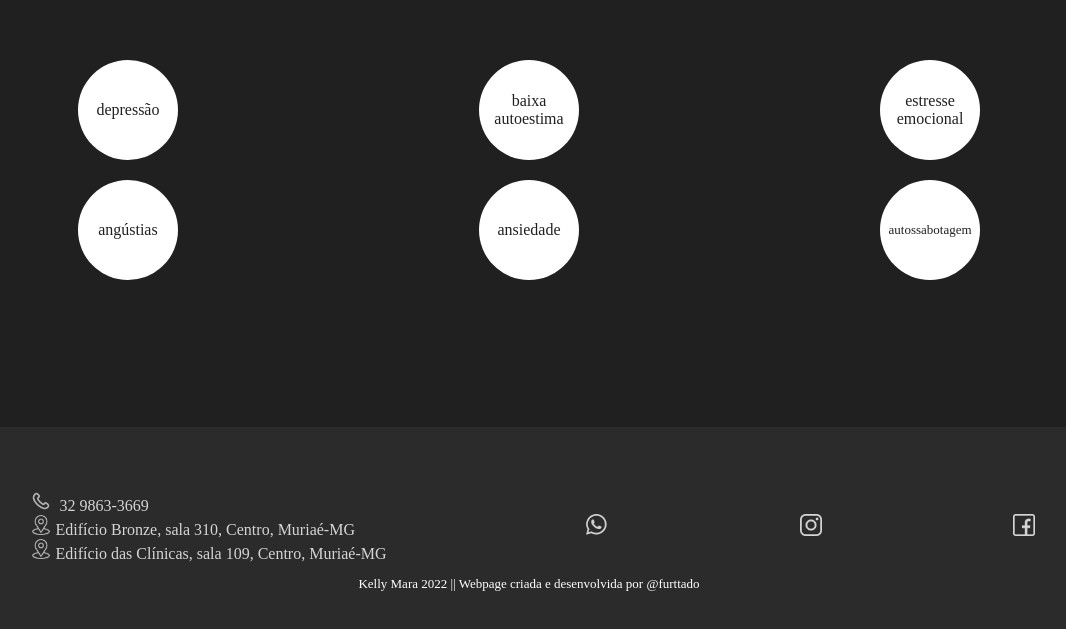
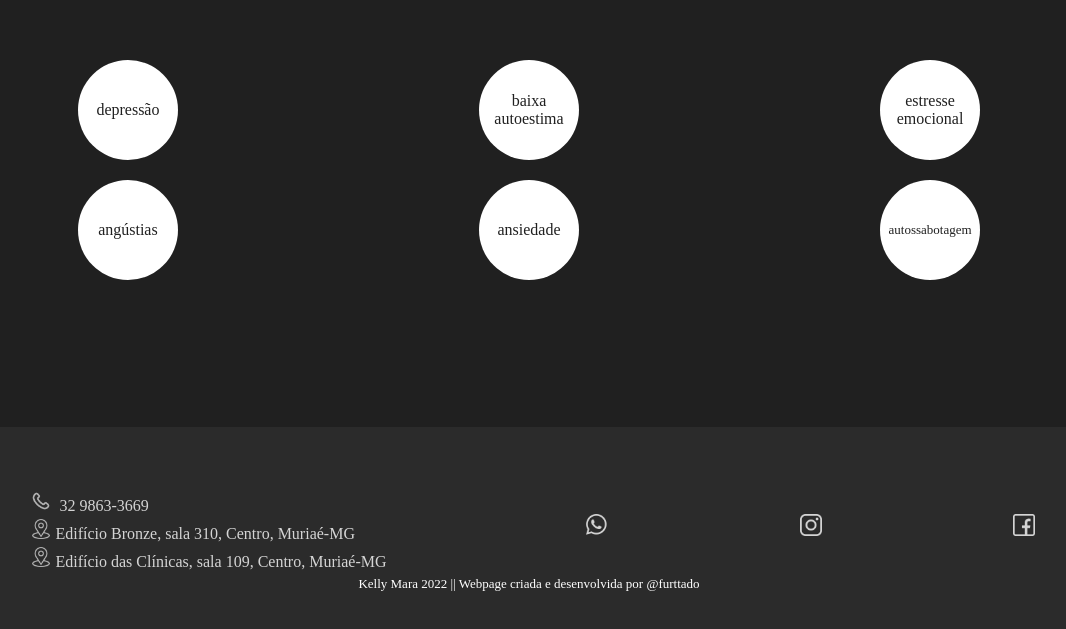
Before and after one commit to furttado/psychologist-ssg, a Next.js app: page / in a window 1280 px wide. Shown: the part 1256-1885 px from the top of the page, without its empty margins (111-1177 px from the left). Built offline with nearby package versions, Linux system fonts and the light colour scheme.

Commit message:
footer spacing fixed

```diff
--- a/src/components/footerComponent.js
+++ b/src/components/footerComponent.js
@@ -54,7 +54,7 @@ export default function FooterComponent(props) {
     return (
         <Footer>
             <Box>
-                <Text textAlign={'left'} opacity={0.8}>
+                <Text textAlign={'left'} opacity={0.8} style={{display: 'grid', rowGap: '6%'}}>
                     <Link href={footerUrls[0]} target="_blank">
                     <Icon width={'20px'} height={'20px'}><Image src={Phone} alt='telefone'/></Icon> &nbsp;32 9863-3669 <br />
                     </Link>
--- a/src/components/socialMediaComponent.js
+++ b/src/components/socialMediaComponent.js
@@ -23,10 +23,11 @@ export const Icon = styled.button`
     cursor: pointer;
     opacity: ${props => props.opacity || 0.8};
 
+
+
     img {
     width:${props => props.width} ;
     height: ${props => props.height} ;
-
     }
 
 `
```
